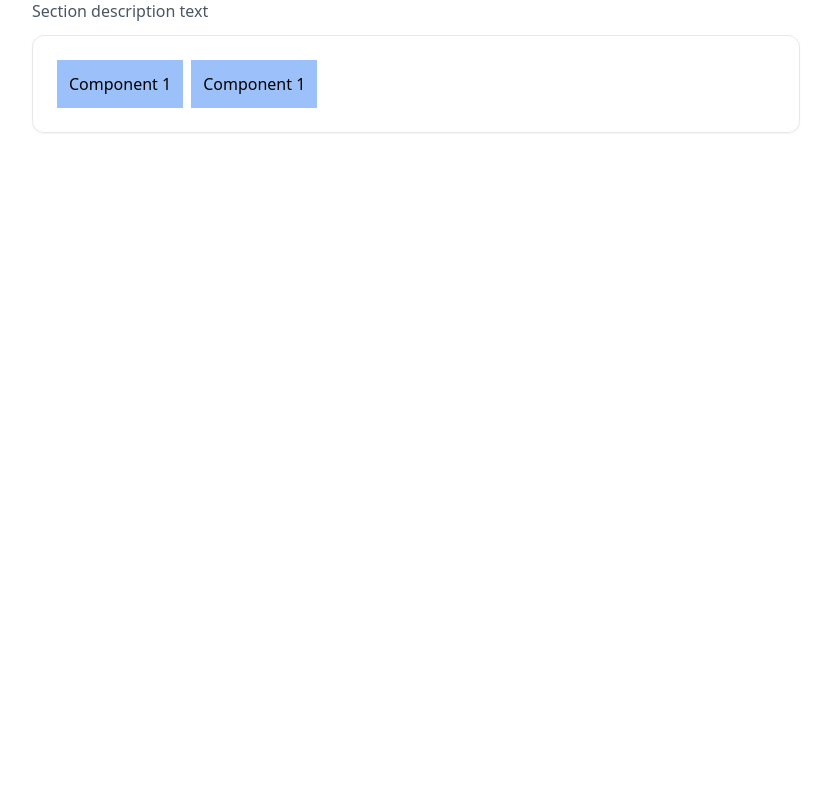
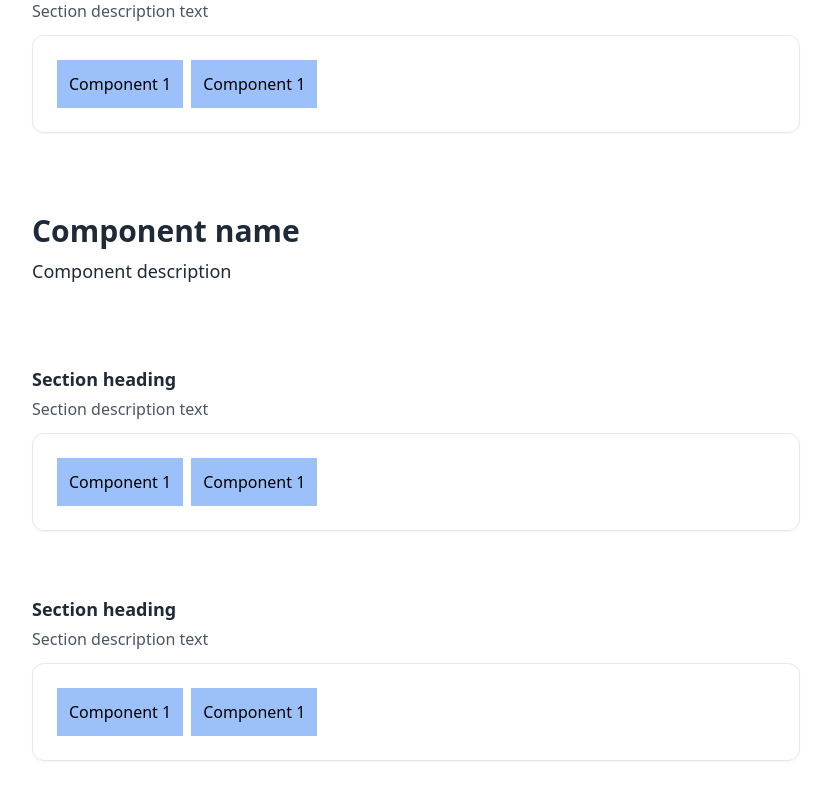
Before and after one commit to Uhsendin/luminous.ui, a React (Vite) app: page / in a window 1280 px wide. Shown: the part 1148-1948 px from the top of the page, without its empty margins (224-1055 px from the left). Before the commit the page ends 1321 px from the top, so only its background shows below. Built offline with nearby package versions, Linux system fonts and the light colour scheme.

Commit message:
Created container component & replaced hard code with components

```diff
--- a/src/App.tsx
+++ b/src/App.tsx
@@ -1,5 +1,6 @@
 import { SiGithub } from 'react-icons/si'
 import Section from './components/site/Section'
+import Container from './components/site/Container'
 function App() {
 	return (
 		<div className="relative min-h-screen bg-white">
@@ -32,14 +33,7 @@ function App() {
 			{/* Main content */}
 			<main className="p-10 sm:px-16 lg:px-44">
 				<div className="mx-auto max-w-3xl space-y-20">
-					{/* Content container */}
-					<header>
-						<h1 className="black text-2xl font-bold text-gray-800 sm:text-3xl">
-							Component name
-						</h1>
-						<p className="mt-2 text-lg text-gray-800">Component description</p>
-					</header>
-					<div className="space-y-10 md:space-y-16">
+					<Container title="Component name" description="Component description">
 						<Section
 							title="Section heading"
 							description="Section description text"
@@ -55,15 +49,9 @@ function App() {
 							<div className="bg-blue-500/50 p-3">Component 1</div>
 							<div className="bg-blue-500/50 p-3">Component 1</div>
 						</Section>
-					</div>
-					{/* Content container */}
-					<header>
-						<h1 className="black text-2xl font-bold text-gray-800 sm:text-3xl">
-							Component name
-						</h1>
-						<p className="mt-2 text-lg text-gray-800">Component description</p>
-					</header>
-					<div className="space-y-10 md:space-y-16">
+					</Container>
+
+					<Container title="Component name" description="Component description">
 						<Section
 							title="Section heading"
 							description="Section description text"
@@ -79,7 +67,24 @@ function App() {
 							<div className="bg-blue-500/50 p-3">Component 1</div>
 							<div className="bg-blue-500/50 p-3">Component 1</div>
 						</Section>
-					</div>
+					</Container>
+					<Container title="Component name" description="Component description">
+						<Section
+							title="Section heading"
+							description="Section description text"
+						>
+							<div className="bg-blue-500/50 p-3">Component 1</div>
+							<div className="bg-blue-500/50 p-3">Component 1</div>
+						</Section>
+
+						<Section
+							title="Section heading"
+							description="Section description text"
+						>
+							<div className="bg-blue-500/50 p-3">Component 1</div>
+							<div className="bg-blue-500/50 p-3">Component 1</div>
+						</Section>
+					</Container>
 				</div>
 			</main>
 		</div>
--- /dev/null
+++ b/src/components/site/Container.tsx
@@ -0,0 +1,23 @@
+const Container = ({
+  title,
+  description,
+  children,
+}: {
+  title: string
+  description: string
+  children: React.ReactNode
+}) => {
+  return (
+    <>
+      <header>
+        <h1 className="black text-2xl font-bold text-gray-800 sm:text-3xl">
+          {title}
+        </h1>
+        <p className="mt-2 text-lg text-gray-800">{description}</p>
+      </header>
+      <div className="space-y-10 md:space-y-16">{children}</div>
+    </>
+  )
+}
+
+export default Container
```
